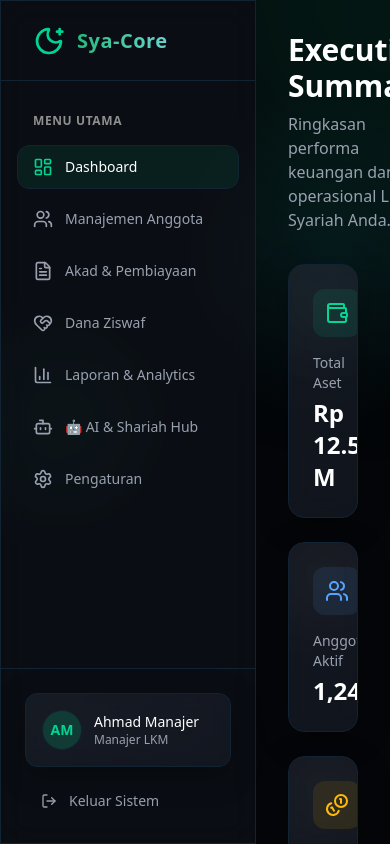
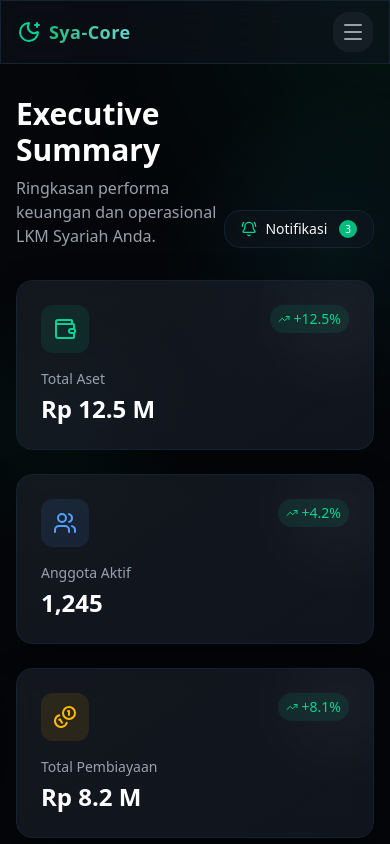
Before and after one commit to SapiLoncat-Tech/Sya-Core, a Next.js app: page / in a window 390 px wide. Built offline with nearby package versions, Linux system fonts and the light colour scheme.

Commit message:
Make UI mobile responsive and hide sidebar on login

```diff
--- a/src/app/layout.tsx
+++ b/src/app/layout.tsx
@@ -20,8 +20,8 @@ export default function RootLayout({
     <html lang="id" className="dark">
       <body className={`${inter.variable} ${outfit.variable} antialiased bg-background text-foreground flex min-h-screen selection:bg-emerald-500/30`}>
         <Sidebar />
-        <main className="flex-1 overflow-y-auto h-screen p-8 relative">
-          <div className="absolute top-0 right-0 w-[500px] h-[500px] bg-emerald-500/10 blur-[120px] rounded-full pointer-events-none -z-10 translate-x-1/2 -translate-y-1/2"></div>
+        <main className="flex-1 overflow-y-auto h-screen p-4 lg:p-8 pt-24 lg:pt-8 relative w-full overflow-x-hidden">
+          <div className="absolute top-0 right-0 w-[300px] lg:w-[500px] h-[300px] lg:h-[500px] bg-emerald-500/10 blur-[100px] lg:blur-[120px] rounded-full pointer-events-none -z-10 translate-x-1/2 -translate-y-1/2"></div>
           {children}
         </main>
       </body>
--- a/src/components/Sidebar.tsx
+++ b/src/components/Sidebar.tsx
@@ -1,5 +1,6 @@
 "use client";
 
+import { useState } from "react";
 import Link from "next/link";
 import { usePathname } from "next/navigation";
 import { motion } from "framer-motion";
@@ -12,7 +13,9 @@ import {
   Settings,
   LogOut,
   MoonStar,
-  Bot
+  Bot,
+  Menu,
+  X
 } from "lucide-react";
 import clsx from "clsx";
 
@@ -28,10 +31,43 @@ const navItems = [
 
 export default function Sidebar() {
   const pathname = usePathname();
+  const [isOpen, setIsOpen] = useState(false);
+
+  // Jangan tampilkan sidebar sama sekali di halaman login
+  if (pathname === '/login') return null;
 
   return (
-    <aside className="w-64 flex-shrink-0 glass border-r border-white/5 flex flex-col justify-between h-screen sticky top-0 left-0 z-20">
-      <div>
+    <>
+      {/* Mobile Top Navigation */}
+      <div className="lg:hidden fixed top-0 left-0 right-0 h-16 glass border-b border-white/5 z-40 flex items-center justify-between px-4">
+        <div className="flex items-center">
+          <MoonStar className="text-emerald-400 w-6 h-6 mr-2" />
+          <h1 className="text-lg font-heading font-bold text-gradient tracking-wide">
+            Sya-Core
+          </h1>
+        </div>
+        <button
+          onClick={() => setIsOpen(!isOpen)}
+          className="text-gray-400 hover:text-white p-2 rounded-lg bg-white/5 transition-colors"
+        >
+          {isOpen ? <X className="w-6 h-6" /> : <Menu className="w-6 h-6" />}
+        </button>
+      </div>
+
+      {/* Overlay for Mobile */}
+      {isOpen && (
+        <div
+          className="fixed inset-0 bg-black/60 backdrop-blur-sm z-40 lg:hidden"
+          onClick={() => setIsOpen(false)}
+        />
+      )}
+
+      {/* Sidebar Drawer */}
+      <aside className={clsx(
+        "w-64 flex-shrink-0 glass border-r border-white/5 flex flex-col justify-between h-screen fixed lg:sticky top-0 left-0 z-50 transition-transform duration-300",
+        isOpen ? "translate-x-0" : "-translate-x-full lg:translate-x-0"
+      )}>
+        <div>
         <div className="h-20 flex items-center px-8 border-b border-white/5">
           <MoonStar className="text-emerald-400 w-8 h-8 mr-3" />
           <h1 className="text-xl font-heading font-bold text-gradient tracking-wide">
@@ -46,7 +82,7 @@ export default function Sidebar() {
             const Icon = item.icon;
 
             return (
-              <Link key={item.name} href={item.href}>
+              <Link key={item.name} href={item.href} onClick={() => setIsOpen(false)}>
                 <div className={clsx(
                   "flex items-center px-4 py-3 rounded-xl transition-all duration-300 relative group cursor-pointer overflow-hidden",
                   isActive ? "text-white" : "text-gray-400 hover:text-white hover:bg-white/5"
@@ -82,6 +118,7 @@ export default function Sidebar() {
           Keluar Sistem
         </button>
       </div>
-    </aside>
+      </aside>
+    </>
   );
 }
```
